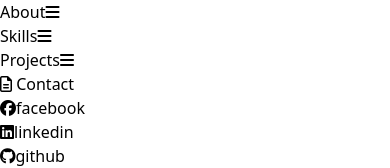
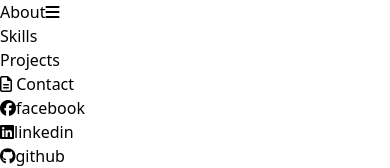
Before and after one commit to martao7/Portfolio, a React (Vite) app: page /profile in a window 390 px wide. Shown: the top 168 px of the page. Built offline with nearby package versions, Linux system fonts and the light colour scheme.

Commit message:
navbar hamburger

```diff
--- a/src/components/ImageGrid.jsx
+++ b/src/components/ImageGrid.jsx
@@ -41,10 +41,7 @@ export default function ImageGrid() {
   ];
   return (
     <>
-      <div
-        name=""
-        className=" bg-gray-300 from-black to-gray-800 w-full h-full mt-20 mb-40 text-white md:h-screen text-center md:text-center"
-      >
+      <div className=" bg-gray-300 from-black to-gray-800 w-full h-full mt-20 mb-40 text-white md:h-screen text-center md:text-center">
         <div className="max-w-screen-lg p-14 mx-auto flex flex-col justify-center w-full h-full">
           <div className="pb-8">
             {/* <p className="py-80 "></p> */}
--- a/src/components/Navbar.jsx
+++ b/src/components/Navbar.jsx
@@ -52,12 +52,12 @@ export default function Navbar(props) {
               type="button"
               onClick={() => setNavbarOpen(!navbarOpen)}
             >
-              <i
+              {/* <i
                 className={
                   (props.transparent ? "text-white" : "text-gray-800") +
                   " fas fa-bars"
                 }
-              ></i>
+              ></i> */}
             </button>
           </div>
 
@@ -78,12 +78,12 @@ export default function Navbar(props) {
               type="button"
               onClick={() => setNavbarOpen(!navbarOpen)}
             >
-              <i
+              {/* <i
                 className={
                   (props.transparent ? "text-white" : "text-gray-800") +
                   " fas fa-bars"
                 }
-              ></i>
+              ></i> */}
             </button>
           </div>
 
```
